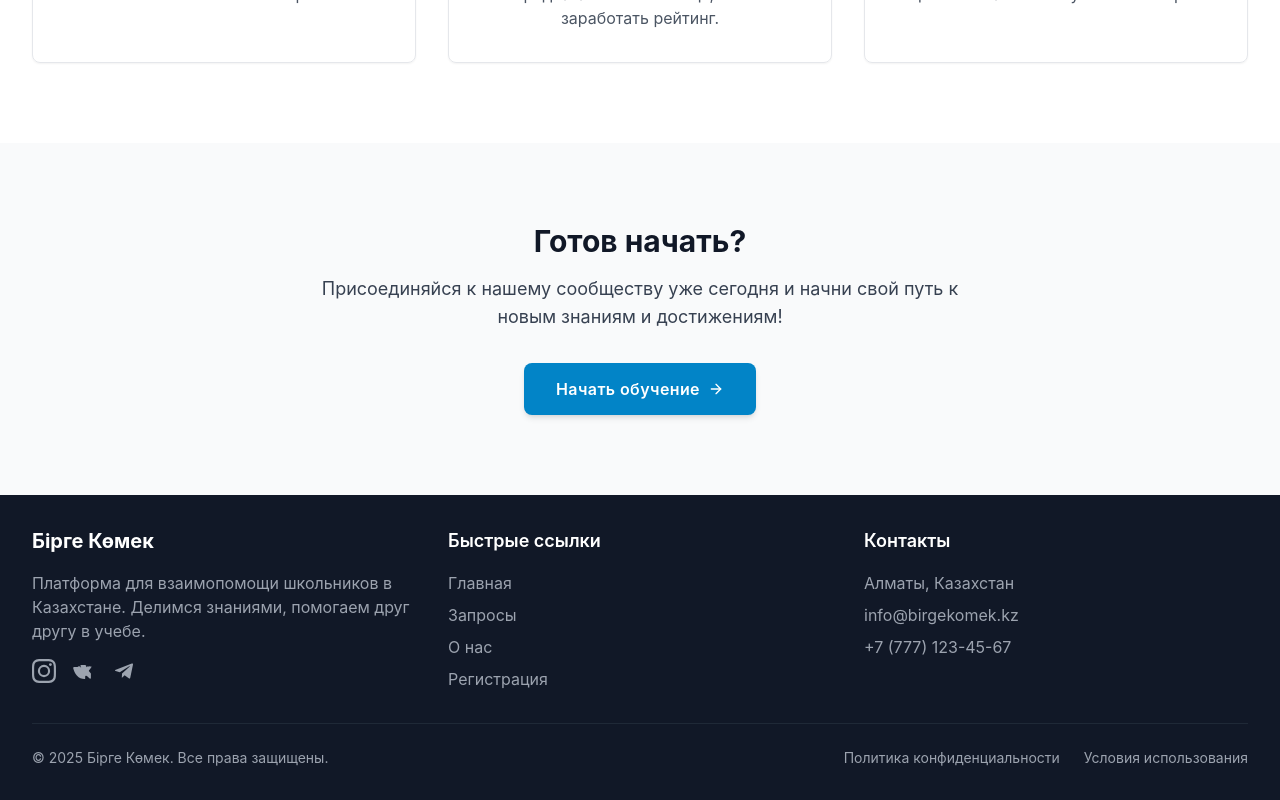
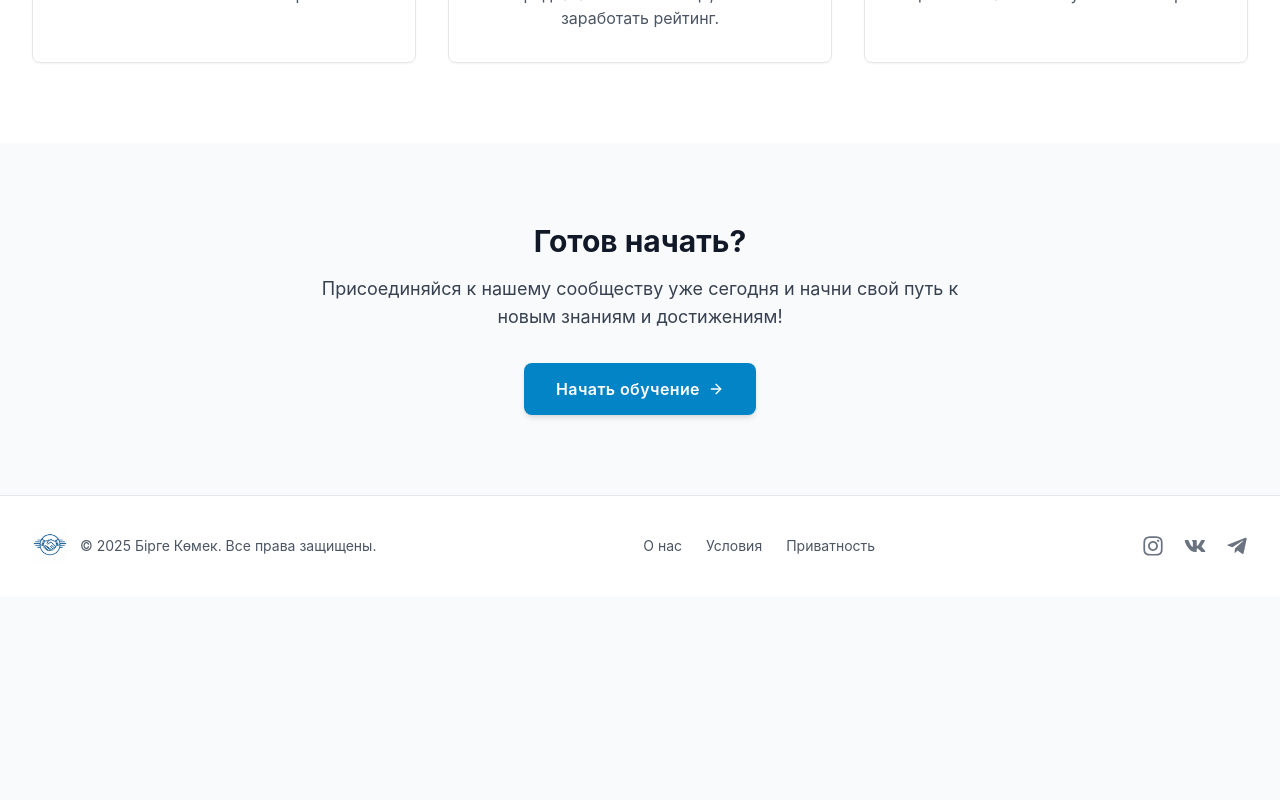
Before and after one commit to Flaymie/BirgeKomek, a React (Create React App) app in the folder frontend/: page / in a window 1280 px wide. Shown: the part 903-1703 px from the top of the page. After the commit the page ends 1499 px from the top, so only its background shows below. Built offline with nearby package versions, Linux system fonts and the light colour scheme.

Commit message:
fix(layout): убран избыточный отступ у футера

```diff
--- a/frontend/src/components/layout/Footer.jsx
+++ b/frontend/src/components/layout/Footer.jsx
@@ -1,75 +1,47 @@
 import React from 'react';
 import { Link } from 'react-router-dom';
+import { FaTelegramPlane, FaInstagram, FaVk } from 'react-icons/fa';
 
 const Footer = () => {
   const currYear = new Date().getFullYear();
 
+  const socialLinks = [
+    { icon: <FaInstagram />, href: "https://instagram.com", name: "Instagram" },
+    { icon: <FaVk />, href: "https://vk.com", name: "VK" },
+    { icon: <FaTelegramPlane />, href: "https://t.me/birgekomek", name: "Telegram" },
+  ];
+
   return (
-    <footer className="bg-gray-900 text-white py-8 mt-auto">
-      <div className="container-custom">
-        <div className="grid grid-cols-1 md:grid-cols-3 gap-8">
-          {/* Колонка с описанием */}
-          <div>
-            <h3 className="text-xl font-bold mb-4">Бірге Көмек</h3>
-            <p className="text-gray-400 mb-4">
-              Платформа для взаимопомощи школьников в Казахстане. Делимся знаниями, помогаем друг другу в учебе.
-            </p>
-            <div className="flex space-x-4">
-              <a href="https://instagram.com" target="_blank" rel="noopener noreferrer" className="text-gray-400 hover:text-white">
-                <span className="sr-only">Instagram</span>
-                <svg className="h-6 w-6" fill="currentColor" viewBox="0 0 24 24">
-                  <path d="M12 2.163c3.204 0 3.584.012 4.85.07 3.252.148 4.771 1.691 4.919 4.919.058 1.265.069 1.645.069 4.849 0 3.205-.012 3.584-.069 4.849-.149 3.225-1.664 4.771-4.919 4.919-1.266.058-1.644.07-4.85.07-3.204 0-3.584-.012-4.849-.07-3.26-.149-4.771-1.699-4.919-4.92-.058-1.265-.07-1.644-.07-4.849 0-3.204.013-3.583.07-4.849.149-3.227 1.664-4.771 4.919-4.919 1.266-.057 1.645-.069 4.849-.069zM12 0C8.741 0 8.333.014 7.053.072 2.695.272.273 2.69.073 7.052.014 8.333 0 8.741 0 12c0 3.259.014 3.668.072 4.948.2 4.358 2.618 6.78 6.98 6.98C8.333 23.986 8.741 24 12 24c3.259 0 3.668-.014 4.948-.072 4.354-.2 6.782-2.618 6.979-6.98.059-1.28.073-1.689.073-4.948 0-3.259-.014-3.667-.072-4.947-.196-4.354-2.617-6.78-6.979-6.98C15.668.014 15.259 0 12 0zm0 5.838a6.162 6.162 0 100 12.324 6.162 6.162 0 000-12.324zM12 16a4 4 0 110-8 4 4 0 010 8zm6.406-11.845a1.44 1.44 0 100 2.881 1.44 1.44 0 000-2.881z" />
-                </svg>
-              </a>
-              <a href="https://vk.com" target="_blank" rel="noopener noreferrer" className="text-gray-400 hover:text-white">
-                <span className="sr-only">VK</span>
-                <svg className="h-6 w-6" fill="currentColor" viewBox="0 0 24 24">
-                  <path d="M21.547 7h-3.29a.743.743 0 0 0-.655.392s-1.312 2.416-1.734 3.23C14.734 12.75 14 12.751 14 11.383V7.743A1.12 1.12 0 0 0 12.921 6H9.654C8.812 6 8.4 6.485 8.4 6.927c0 .723 1.234.89 1.234 2.31v3.201c0 .808-.313.809-.313.809-.594 0-2.054-2.13-2.929-4.563a.89.89 0 0 0-.843-.684H2.154A.91.91 0 0 0 1.2 8.852c0 .72.85 4.305 3.624 7.66C7.173 19.306 9.646 20 12.345 20c.64 0 .843-.215.843-.601v-1.942c0-.433.28-.657.706-.657.4 0 1.08.195 2.642 1.655.913.9 1.519 1.274 1.722 1.274.344 0 .646-.225.646-.62v-3.669c0-.422.2-.62.09-.799-.348-.515-2.003-2.338-2.008-2.344-.272-.344-.198-.508 0-.83.198-.306 1.332-1.78 1.694-2.234.775-.972 1.156-1.616.535-1.616-.117 0-.252-.001-.387-.027a1.763 1.763 0 0 0-.7-.159h-3.088a.77.77 0 0 0-.79.594c-.28.602-2.13 2.504-2.13 2.504-.288.336-.4.306-.4-.09V8.929c0-.407-.117-.599-.468-.599h-2.921A.64.64 0 0 0 5.6 8.778c0 .358.246.548.246.548s1.314 3.022 2.755 4.748c1.3 1.603 2.854 1.646 3.877 1.646h1.19c.358 0 .539-.153.539-.48v-1.918c0-.321.155-.671.571-.915.252-.145.756-.472 1.07-.689 1.023-.712 1.733-1.29 1.733-1.29.215-.155.333-.453.333-.717V7.743a.75.75 0 0 0-.746-.743z" />
-                </svg>
-              </a>
-              <a href="https://t.me/birgekomek" target="_blank" rel="noopener noreferrer" className="text-gray-400 hover:text-white">
-                <span className="sr-only">Telegram</span>
-                <svg className="h-6 w-6" fill="currentColor" viewBox="0 0 24 24">
-                  <path d="M9.78 18.65l.28-4.23 7.68-6.92c.34-.31-.07-.46-.52-.19L7.74 13.3 3.64 12c-.88-.25-.89-.86.2-1.3l15.97-6.16c.73-.33 1.43.18 1.15 1.3l-2.72 12.81c-.19.91-.74 1.13-1.5.71L12.6 16.3l-1.99 1.93c-.23.23-.42.42-.83.42z" />
-                </svg>
-              </a>
+    <footer className="bg-white border-t border-gray-200">
+      <div className="container-custom py-8">
+        <div className="flex flex-col md:flex-row justify-between items-center gap-6">
+            <div className="flex items-center gap-3">
+                 <img src="/img/logo.png" alt="Бірге Көмек" className="w-9 h-9" />
+                 <p className="text-sm text-gray-600">
+                    © {currYear} Бірге Көмек. Все права защищены.
+                </p>
             </div>
-          </div>
 
-          {/* Ссылки */}
-          <div>
-            <h3 className="text-lg font-semibold mb-4">Быстрые ссылки</h3>
-            <ul className="space-y-2">
-              <li>
-                <Link to="/" className="text-gray-400 hover:text-white">Главная</Link>
-              </li>
-              <li>
-                <Link to="/requests" className="text-gray-400 hover:text-white">Запросы</Link>
-              </li>
-              <li>
-                <Link to="/about" className="text-gray-400 hover:text-white">О нас</Link>
-              </li>
-              <li>
-                <Link to="/register" className="text-gray-400 hover:text-white">Регистрация</Link>
-              </li>
-            </ul>
-          </div>
+            <div className="flex items-center gap-6 text-sm text-gray-600">
+                <Link to="/about" className="hover:text-primary-600 transition-colors">О нас</Link>
+                <Link to="/terms" className="hover:text-primary-600 transition-colors">Условия</Link>
+                <Link to="/privacy" className="hover:text-primary-600 transition-colors">Приватность</Link>
+            </div>
 
-          {/* Контакты */}
-          <div>
-            <h3 className="text-lg font-semibold mb-4">Контакты</h3>
-            <p className="text-gray-400 mb-2">Алматы, Казахстан</p>
-            <p className="text-gray-400 mb-2">info@birgekomek.kz</p>
-            <p className="text-gray-400 mb-2">+7 (777) 123-45-67</p>
-          </div>
-        </div>
-
-        <div className="border-t border-gray-800 mt-8 pt-6 flex flex-col md:flex-row justify-between">
-          <p className="text-sm text-gray-400">© {currYear} Бірге Көмек. Все права защищены.</p>
-          <div className="flex space-x-6 mt-4 md:mt-0">
-            <Link to="/privacy" className="text-sm text-gray-400 hover:text-white">Политика конфиденциальности</Link>
-            <Link to="/terms" className="text-sm text-gray-400 hover:text-white">Условия использования</Link>
-          </div>
+            <div className="flex items-center gap-5">
+              {socialLinks.map(link => (
+                <a
+                    key={link.name}
+                    href={link.href}
+                    target="_blank"
+                    rel="noopener noreferrer"
+                    className="text-gray-500 hover:text-primary-600 transition-colors"
+                    aria-label={link.name}
+                >
+                  {React.cloneElement(link.icon, { size: 22 })}
+                </a>
+              ))}
+            </div>
         </div>
       </div>
     </footer>
```
